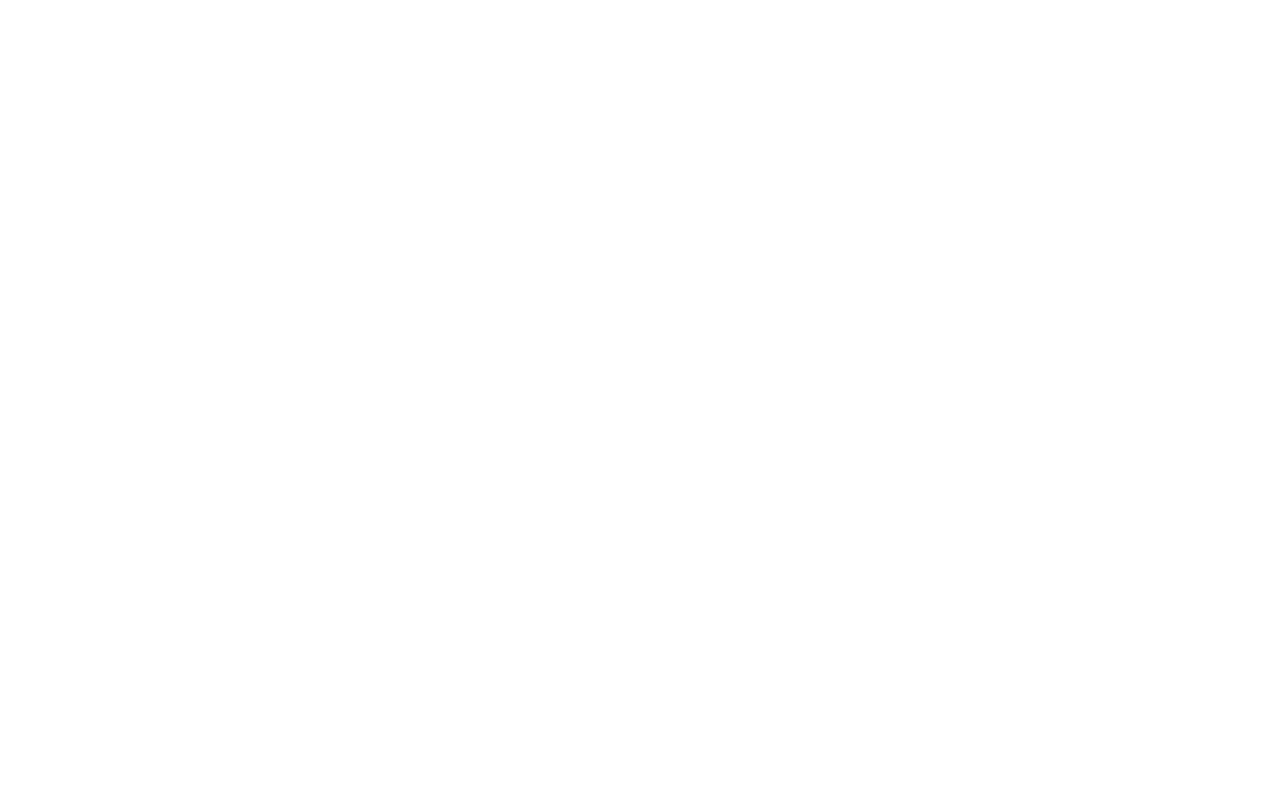
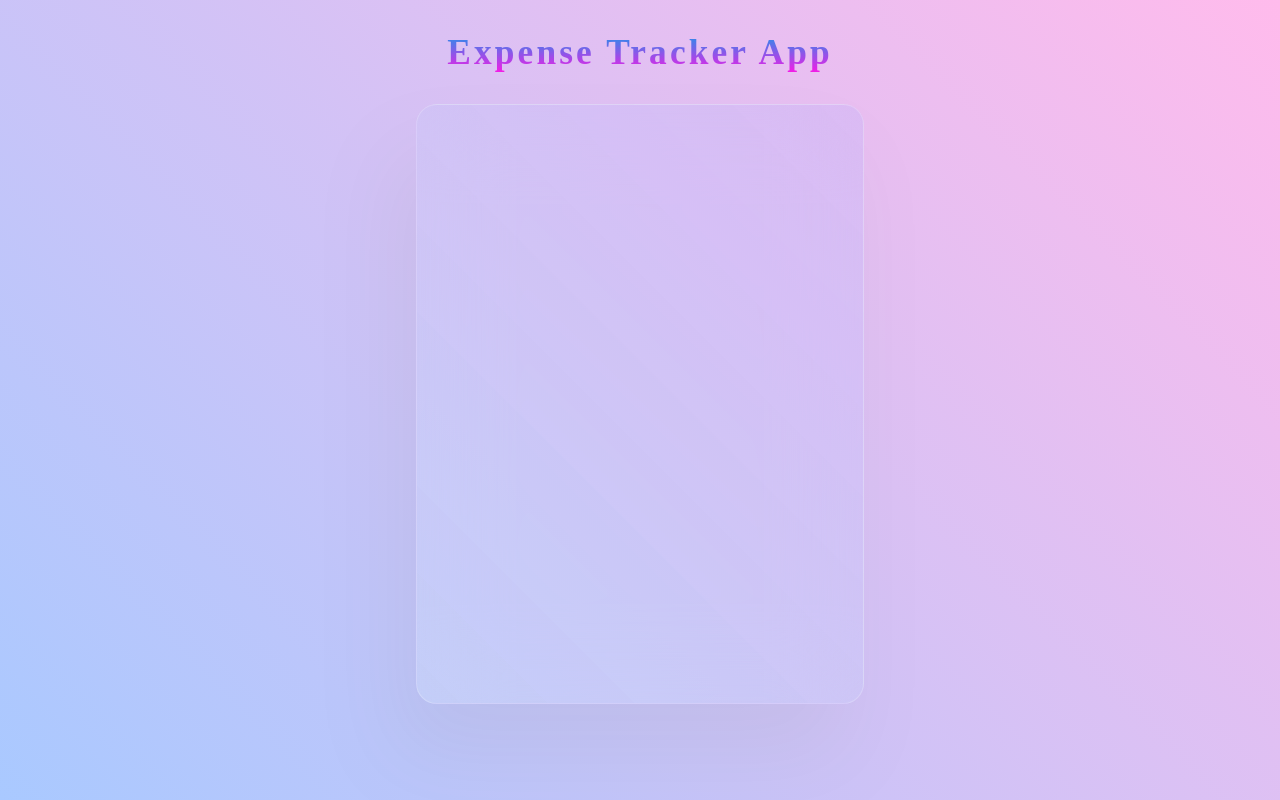
Before and after one commit to HanzaleLatifi/ExpenseTrackerApp, a React (Create React App) app: page / in a window 1280 px wide. Built offline with nearby package versions, Linux system fonts and the light colour scheme.

Commit message:
add glass style

```diff
--- a/src/App.css
+++ b/src/App.css
@@ -0,0 +1,36 @@
+.container {
+  background-color: #a9c9ff;
+  background-image: linear-gradient(45deg, #a9c9ff 0%, #ffbbec 100%);
+  min-height: 100vh;
+  width: 100%;
+  display: flex;
+  align-items: center;
+  flex-direction: column;
+}
+header {
+  padding: 3rem 0;
+  font-size: 1.7rem;
+  letter-spacing: .3rem;
+
+
+
+}
+h1 {
+  background: -webkit-linear-gradient(rgb(17, 155, 235), rgb(248, 26, 230));
+  -webkit-background-clip: text;
+  -webkit-text-fill-color: transparent;
+  font-weight: 900;
+}
+.app-container {
+  background-color: #cde0f72a;
+  background-image: linear-gradient(45deg, #c9dcf33d 0%, #b891fc31 100%);
+  min-height: 75vh;
+  min-width: 35vw;
+  display: flex;
+  align-items: center;
+  flex-direction: column;
+  border-radius: 2rem;
+  border: .7px solid rgba(255, 255, 255, 0.212);
+  backdrop-filter: blur(4rem);
+  box-shadow: -2rem 5rem 8rem rgba(128, 128, 128, 0.1);
+}
--- a/src/App.js
+++ b/src/App.js
@@ -3,10 +3,11 @@
 
 function App() {
   return (
-    <>
+    <div className='container'>
+      <header><h1>Expense Tracker App</h1></header>
       <ExpenseApp/>
 
-    </>
+    </div>
   );
 }
 
--- a/src/components/ExpenseApp.js
+++ b/src/components/ExpenseApp.js
@@ -2,7 +2,7 @@
 
 function ExpenseApp() {
     return (
-        <section>
+        <section className='app-container'>
 
         </section>
     )
```
